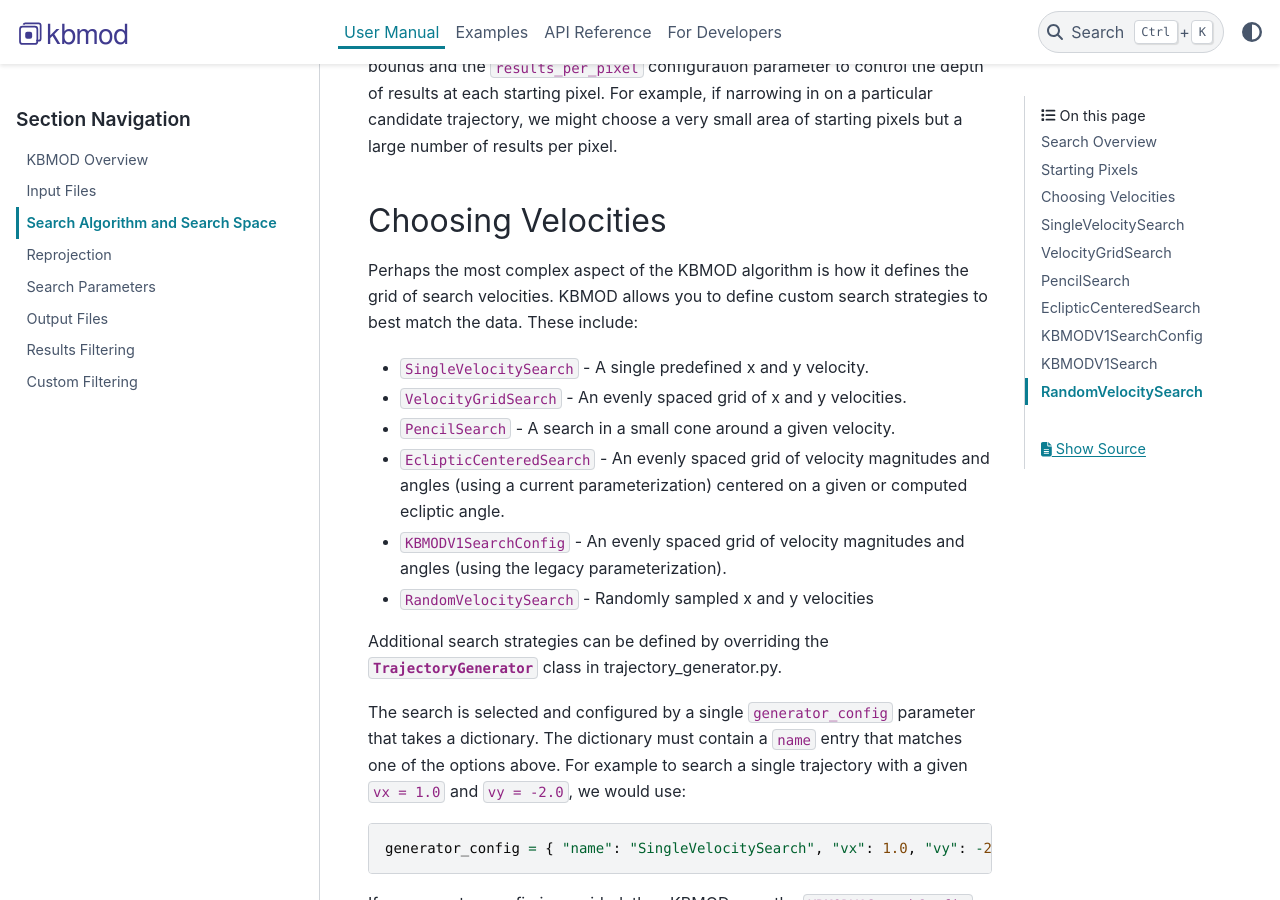
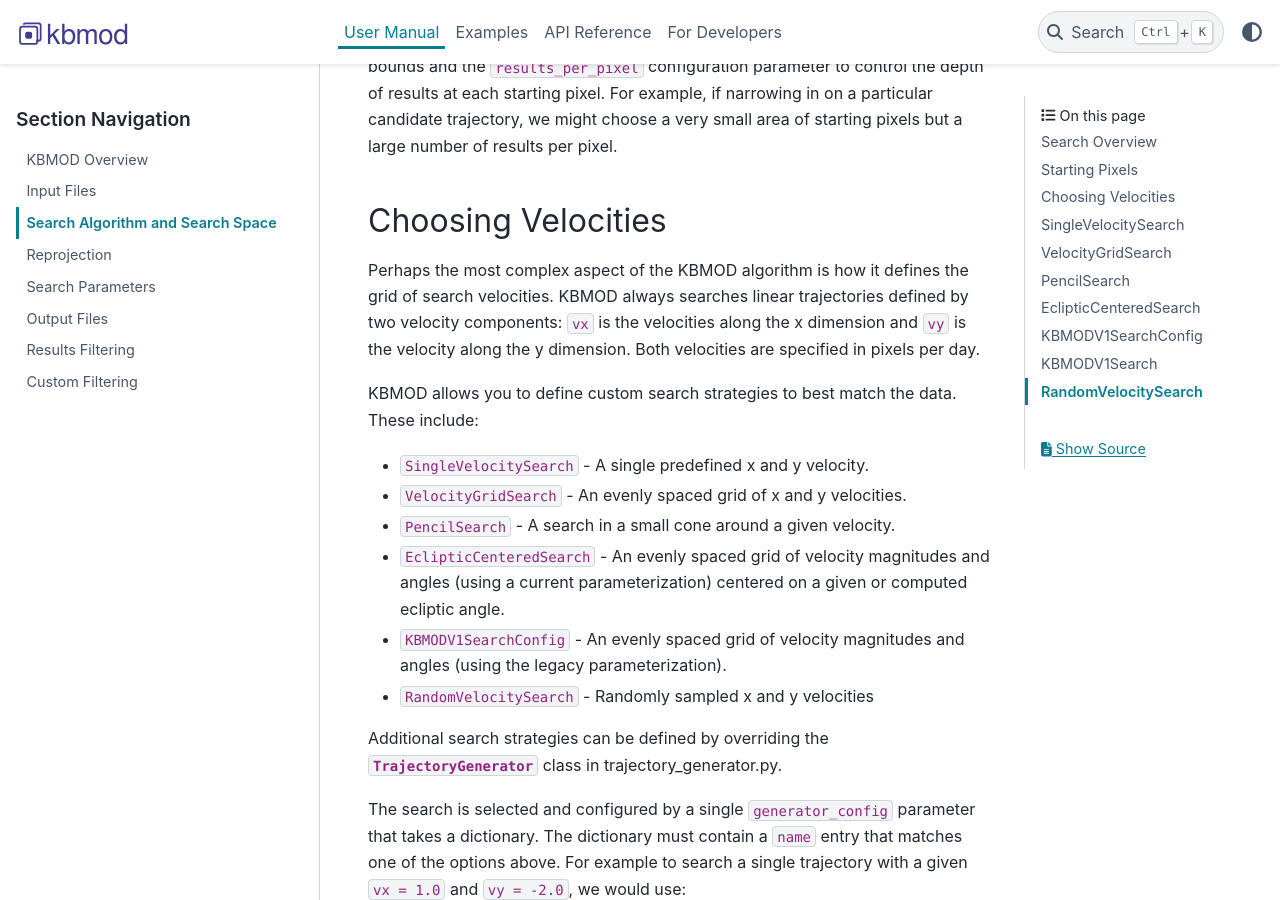
Before and after one commit to dirac-institute/kbmod, a Sphinx documentation site: the page built from docs/source/user_manual/search_space.rst, in a window 1280 px wide and 900 px high, scrolled down 1509 px. Built offline with Sphinx 7.4.7 and the PyData theme 0.15.4, drawn with Linux system fonts in a browser that asks for light colours; pages that are not in the unit, such as notebooks, are missing from menus.

Commit message:
Expand documentation

```diff
--- a/docs/source/user_manual/search_params.rst
+++ b/docs/source/user_manual/search_params.rst
@@ -110,7 +110,8 @@ Configuration Parameters
 |                        |                             | accepted.                              |
 +------------------------+-----------------------------+----------------------------------------+
 | ``psf_val``            | 1.4                         | The value for the standard deviation of|
-|                        |                             | the point spread function (PSF).       |
+|                        |                             | the point spread function (PSF) in     |
+|                        |                             | pixels                                 |
 +------------------------+-----------------------------+----------------------------------------+
 | ``result_filename``    | None                        | Full filename and path for a single    |
 |                        |                             | tabular result saves as ecsv.          |
--- a/docs/source/user_manual/search_space.rst
+++ b/docs/source/user_manual/search_space.rst
@@ -37,7 +37,9 @@ Changing the range of starting pixels will also impact the number of results ret
 Choosing Velocities
 -------------------
 
-Perhaps the most complex aspect of the KBMOD algorithm is how it defines the grid of search velocities. KBMOD allows you to define custom search strategies to best match the data. These include:
+Perhaps the most complex aspect of the KBMOD algorithm is how it defines the grid of search velocities. KBMOD always searches linear trajectories defined by two velocity components: ``vx`` is the velocities along the x dimension and ``vy`` is the velocity along the y dimension. Both velocities are specified in pixels per day.
+
+KBMOD allows you to define custom search strategies to best match the data. These include:
 
 * ``SingleVelocitySearch`` - A single predefined x and y velocity.
 * ``VelocityGridSearch`` - An evenly spaced grid of x and y velocities.
```
